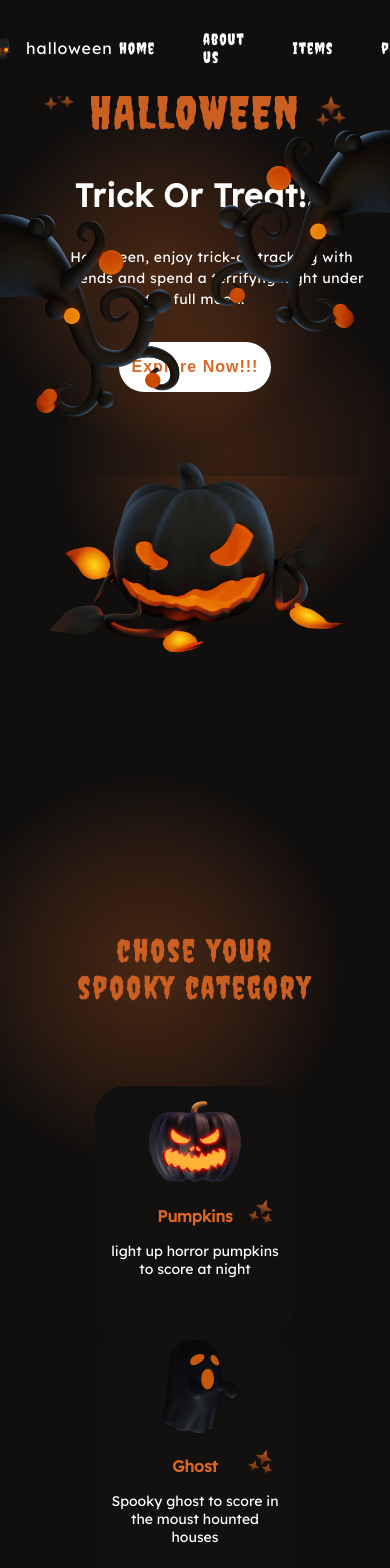
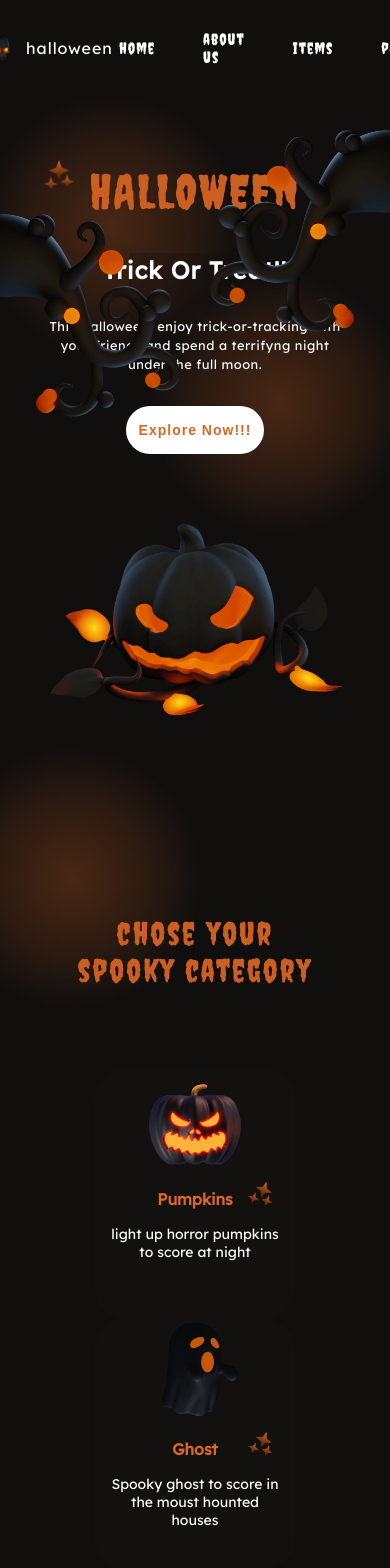
Before and after one commit to eziiel/halloween, a React (Vite) app: page / in a window 390 px wide. Shown: the top 1568 px of the page. Built offline with nearby package versions, Linux system fonts and the light colour scheme.

Commit message:
init responsive 800

```diff
--- a/src/assets/button/styled.ts
+++ b/src/assets/button/styled.ts
@@ -28,6 +28,9 @@ const ButtonDefault = styled.button<DataButton>`
     color: var(${(props) => props.backColor});
     box-shadow: 0 0 200px 0.2px var(${(props) => props.color});
   }
+  @media(max-width:800px) {
+    font-size: 0.875rem;
+  }
 `;
 
 export { ButtonDefault };
--- a/src/components/about/styled.ts
+++ b/src/components/about/styled.ts
@@ -9,6 +9,7 @@ const About_section = styled(Container_main).attrs({as : "section"})`
 `
 const Img_about_section = styled.img`
   width: 650px;
+  transition: 0.5s ease-in-out;
   @media (max-width: 1200px) {
     width: 400px;
     }
--- a/src/components/home/homeFirst/styled.ts
+++ b/src/components/home/homeFirst/styled.ts
@@ -1,14 +1,16 @@
 import styled from "styled-components";
 import { Container_main } from "../../../styled/generalStyled";
 
-const Home_first_section = styled(Container_main)`
+const Home_first_section = styled.div`
   display: flex;
   gap: 2rem;
   justify-content: center;
   flex-direction: column;
   align-items: center;
   font-family: var(--lexend);
+  transition: 0.5s ease-in-out;
   :after {
+    transition: 0.5s ease-in-out;
     position: absolute;
     content: "";
     background: radial-gradient(
@@ -19,15 +21,24 @@ const Home_first_section = styled(Container_main)`
     );
     width: 600px;
     height: 600px;
-    z-index: -1;
+    z-index: -2;
     left: -10%;
     top: 9%;
+    @media(max-width:1450px) {
+      width: 500px;
+      height: 500px;
+    }
     @media(max-width:1200px) {
       width: 400px;
       height: 400px;
     }
+    @media(max-width:800px) {
+      width: 300px;
+      height: 300px;
+    }
   }
   :before {
+    transition: 0.5s ease-in-out;
     position: absolute;
     content: "";
     background: radial-gradient(
@@ -41,9 +52,17 @@ const Home_first_section = styled(Container_main)`
     z-index: -1;
     right: -10%;
     top: 30%;
+    @media(max-width:1450px) {
+      width: 500px;
+      height: 500px;
+    }
     @media(max-width:1200px) {
       width: 400px;
       height: 400px;
+    }
+    @media(max-width:800px) {
+      width: 300px;
+      height: 300px;
     }
   }
 `;
@@ -70,6 +89,7 @@ const Title = styled.h1`
   letter-spacing: 2px;
   font-weight: 500;
   color: var(--first_color_alt);
+  transition: 0.5s ease-in-out;
   @media(max-width:1200px) {
     font-size: 3em;
   }
@@ -77,8 +97,12 @@ const Title = styled.h1`
 const SubTitle_first_home = styled.h2`
   font-size: 3rem;
   letter-spacing: 1px;
+  transition: 0.5s ease-in-out;
   @media(max-width:1200px) {
     font-size: 2rem;
+  }
+  @media(max-width:800px) {
+    font-size: 1.5rem;
   }
 `;
 
@@ -87,14 +111,19 @@ const Text_first_home = styled.p`
   text-align: center;
   letter-spacing: 0.5px;
   line-height: 1.5;
+  transition: 0.5s ease-in-out;
   @media(max-width:1200px) {
     font-size: 0.875rem;
+  }
+  @media(max-width:800px) {
+    font-size: 0.8rem;
   }
 `;
 
 const img_first_home = styled.img`
   width: 500px;
   padding: 2rem 0;
+  transition: 0.5s ease-in-out;
   @media(max-width:1200px) {
     width: 300px;
   }
@@ -105,6 +134,7 @@ const img_second_first_home = styled.img`
   position: absolute;
   left: -15px;
   top: 25%;
+  transition: 0.5s ease-in-out;
   @media(max-width:1200px) {
     width: 200px;
   }
@@ -115,6 +145,7 @@ const img_thirdy_first_home = styled.img`
   position: absolute;
   right: -15px;
   top: 15%;
+  transition: 0.5s ease-in-out;
   @media(max-width:1200px) {
     width: 200px;
   }
--- a/src/components/home/homeSecond/styled.ts
+++ b/src/components/home/homeSecond/styled.ts
@@ -11,6 +11,7 @@ const Home_second = styled(Container_main)`
   position: relative;
   :before{
     position: absolute;
+    transition: 0.5s ease-in-out;
     content: "";
     background: radial-gradient(circle, rgba(219,103,36,0.2763480392156863) 0%, rgba(219,103,36,0.12788865546218486) 36%, rgba(17,15,14,0.2959558823529411) 61%);
     color: red;
@@ -25,11 +26,16 @@ const Home_second = styled(Container_main)`
       width: 450px;
       height: 450px;
     }
+    @media(max-width:800px) {
+      width: 300px;
+      height: 300px;
+    }
   }
   :after{
     position: absolute;
     content: "";
     background: radial-gradient(circle, rgba(219,103,36,0.2763480392156863) 0%, rgba(219,103,36,0.12788865546218486) 36%, rgba(17,15,14,0.2959558823529411) 61%);
+    transition: 0.5s ease-in-out;
     color: red;
     width: 800px;
     height: 800px;
@@ -41,6 +47,10 @@ const Home_second = styled(Container_main)`
       bottom: -30%;
       width: 450px;
       height: 450px;
+    }
+    @media(max-width:800px) {
+      width: 300px;
+      height: 300px;
     }
   }
 `
--- a/src/components/home/styled.ts
+++ b/src/components/home/styled.ts
@@ -1,6 +1,9 @@
 import styled from "styled-components";
+import { Container_main } from "../../styled/generalStyled";
 
-const Home_main = styled.main`
+const Home_main = styled(Container_main).attrs({as: "main"})`
+  transition: 0.5s ease-in-out;
+  margin-top: 5rem;
   width: 100%;
   display: flex;
   flex-direction: column;
--- a/src/components/items/items-second/styled.ts
+++ b/src/components/items/items-second/styled.ts
@@ -17,6 +17,7 @@ const ItemsSecondSection = styled(Container_main).attrs({as: "section"})`
     z-index: -1;
     left: -40%;
     top: -30%;
+    transition: 0.5s ease-in-out;
     @media(max-width:1200px) {
       left: -20%;
       top: -20%;
@@ -27,6 +28,7 @@ const ItemsSecondSection = styled(Container_main).attrs({as: "section"})`
 `
 const ImagesItemsSecond = styled.img`
   width: 500px;
+  transition: 0.5s ease-in-out;
   @media(max-width:1200px) {
     width: 300px;
   }
@@ -37,6 +39,7 @@ const ImgStars = styled.img`
   right: 50%;
   top: 20%;
   transform: rotate(-30deg);
+  transition: 0.5s ease-in-out;
   @media(max-width:1200px) {
     width: 45px;
     right: 43%;
@@ -48,6 +51,7 @@ const ImgStarsSecond = styled.img`
   bottom: 20%;
   transform: rotate(30deg);
   position: absolute;
+  transition: 0.5s ease-in-out;
   @media(max-width:1200px) {
     width: 45px;
     right: 5%;
--- a/src/components/items/showItems/styled.ts
+++ b/src/components/items/showItems/styled.ts
@@ -13,11 +13,17 @@ const ItemsSection = styled(Container_main).attrs({as: "section"})`
     height: 800px;
     right: -60%;
     top: -30%;
+    transition: 0.5s ease-in-out;
     @media(max-width:1200px) {
       right: -20%;
       top: -30%;
       width: 450px;
       height: 450px;
+    }
+    @media(max-width:800px) {
+      top: -20%;
+      width: 300px;
+      height: 300px;
     }
   }
 `
--- a/src/components/party/index.tsx
+++ b/src/components/party/index.tsx
@@ -11,7 +11,6 @@ import RightImg from "../../../public/images/footer-tree1.png"
 export const Party = () => {
   return (
     <S.containerGlobalFooter>
-
       <S.PartySection id="party">
         <S.InfoParty>
           <S.Info_logo_footer>
--- a/src/components/party/styled.ts
+++ b/src/components/party/styled.ts
@@ -4,14 +4,15 @@ import { Container_main } from "../../styled/generalStyled";
 const containerGlobalFooter = styled.footer`
   width: 100%;
   overflow: hidden;
+  position: relative;
 `;
 const PartySection = styled(Container_main).attrs({ as: "footer" })`
+  transition: 0.5s ease-in-out;
   padding: 0;
   height: 400px;
   bottom: 0;
   display: grid;
   grid-template-columns: 1fr 3fr;
-  position: relative;
   @media (max-width: 1200px) {
     padding: 0 4rem;
   }
@@ -55,6 +56,7 @@ const Contact_party = styled.div`
   justify-content: space-around;
 `;
 const SocialPartyList = styled.ul`
+  transition: 0.5s ease-in-out;
   display: flex;
   width: 100%;
   gap: 1rem;
@@ -77,10 +79,34 @@ const FooterParty = styled.div`
   grid-row: 2;
   font-family: var(--lexend);
   font-size: 0.875rem;
+  transition: 0.5s ease-in-out;
   @media (max-width: 1200px) {
     text-align: center;
   }
   :after {
+    position: absolute;
+    content: "";
+    transition: 0.5s ease-in-out;
+    background: radial-gradient(
+      circle,
+      rgba(219, 103, 36, 0.2763480392156863) 0%,
+      rgba(219, 103, 36, 0.12788865546218486) 36%,
+      rgba(17, 15, 14, 0.2959558823529411) 61%
+    );
+    width: 400px;
+    height: 400px;
+    left: -3%;
+    bottom: -50%;
+    z-index: -2;
+    @media(max-width:800px) {
+      left: -20%;
+      bottom: -40%;
+      width: 350px;
+      height: 350px;
+    }
+  }
+  :before {
+    transition: 0.5s ease-in-out;
     position: absolute;
     content: "";
     background: radial-gradient(
@@ -89,65 +115,44 @@ const FooterParty = styled.div`
       rgba(219, 103, 36, 0.12788865546218486) 36%,
       rgba(17, 15, 14, 0.2959558823529411) 61%
     );
-    width: 700px;
-    height: 700px;
-    left: -50%;
-    bottom: -70%;
+    width: 400px;
+    height: 400px;
+    z-index: 1;
+    right: 2%;
+    bottom: 5%;
     z-index: -2;
-    @media (max-width: 1200px) {
-      width: 400px;
-      height: 400px;
-      left: -20%;
-      bottom: -30%;
+    @media(max-width:900px) {
+      width: 350px;
+      height: 350px;
     }
-  }
-  :before {
-    position: absolute;
-    content: "";
-    background: radial-gradient(
-      circle,
-      rgba(219, 103, 36, 0.2763480392156863) 0%,
-      rgba(219, 103, 36, 0.12788865546218486) 36%,
-      rgba(17, 15, 14, 0.2959558823529411) 61%
-    );
-    width: 600px;
-    height: 600px;
-    z-index: -1;
-    right: -60%;
-    bottom: -40%;
-    z-index: -2;
-    @media (max-width: 1200px) {
-      width: 400px;
-      height: 400px;
-      right: -20%;
-      bottom: -10%;
+    @media(max-width:800px) {
+      width: 300px;
+      height: 300px;
     }
   }
 `;
 
 const Left_img = styled.img`
+  transition: 0.5s ease-in-out;
   width: 250px;
   position: absolute;
-  left: -30%;
+  left: 5%;
   bottom: -5%;
   z-index: -1;
   @media (max-width: 1200px) {
     width: 150px;
-    left: 0%;
-    bottom: -5%;
   }
 `;
 
 const Right_img = styled.img`
+  transition: 0.5s ease-in-out;
   width: 300px;
   position: absolute;
-  right: -43%;
-  bottom: 20%;
+  right: -1%;
+  bottom: 10%;
   z-index: -1;
   @media (max-width: 1200px) {
-    width: 150px;
-    right: -2%;
-    bottom: 35%;
+    width: 200px;
   }
 `;
 
```
